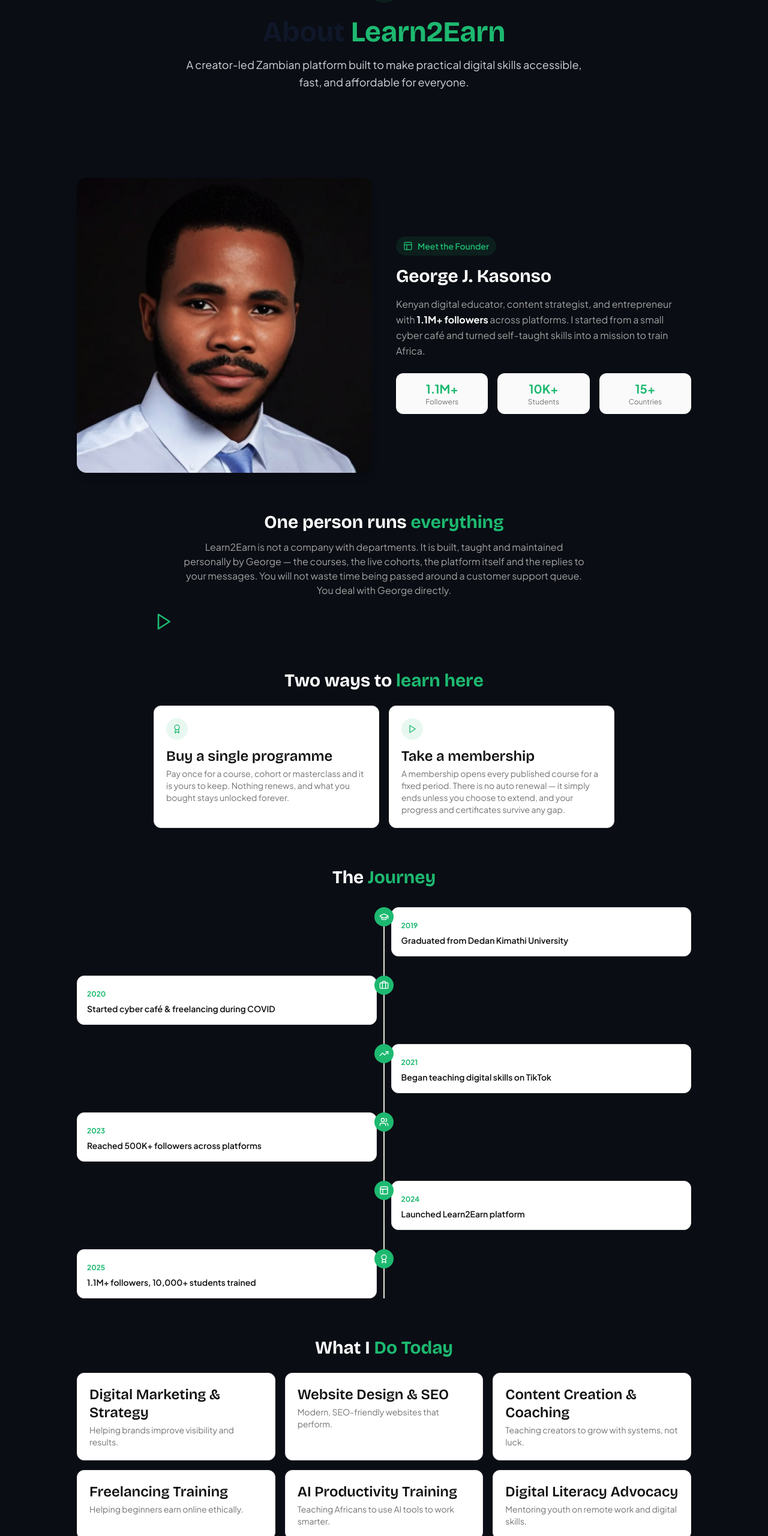
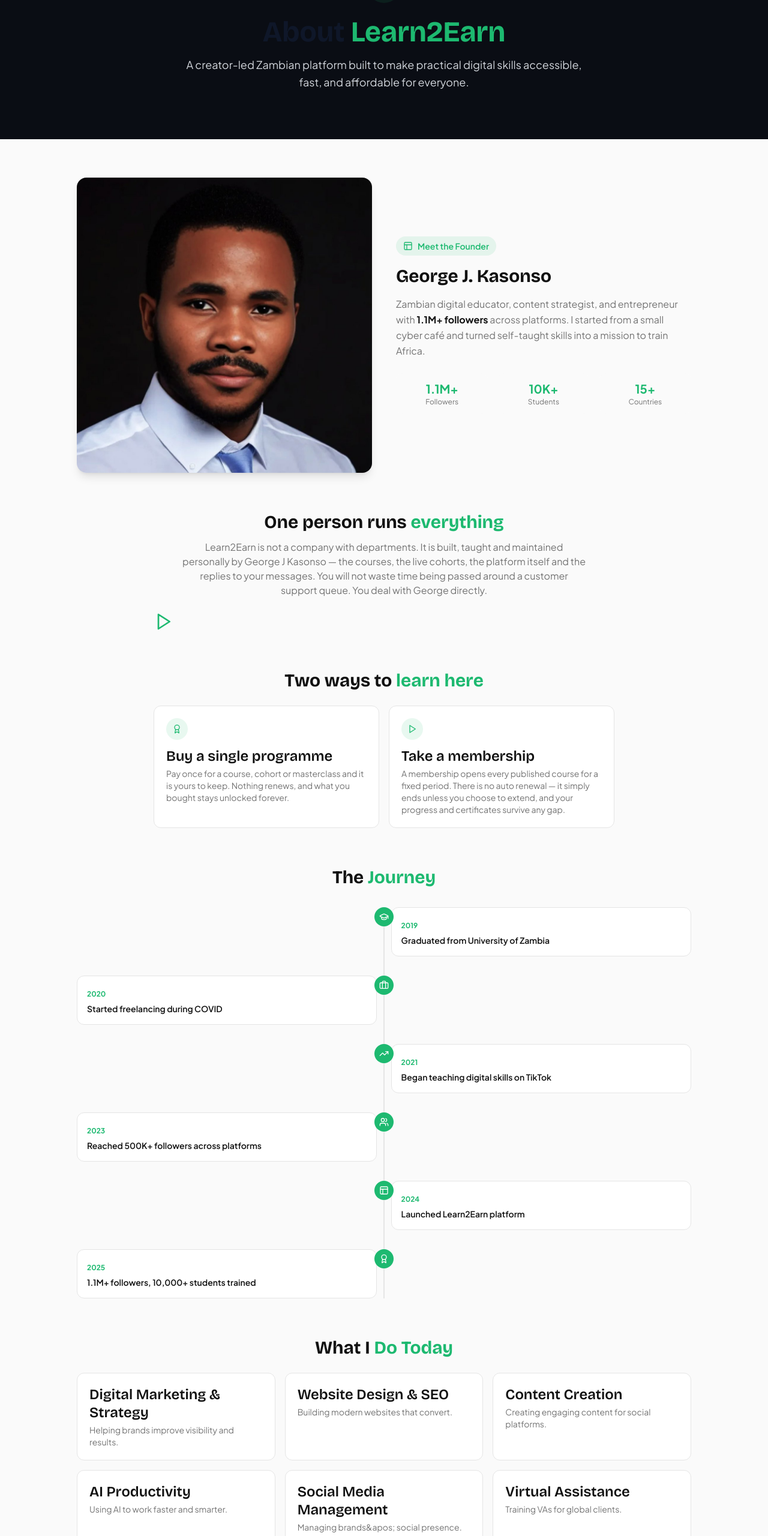
Before and after one commit to georgeonincome/learn2earn, a Next.js app: page /about in a window 1280 px wide. Shown: the part 240-2800 px from the top of the page at 60% size. Built offline with nearby package versions, Linux system fonts and the light colour scheme.

Commit message:
fix: restore previous about page (before reference rewrite)

```diff
--- a/app/about/page.tsx
+++ b/app/about/page.tsx
@@ -3,7 +3,7 @@ import Image from 'next/image'
 import { Layout, Award, Briefcase, GraduationCap, TrendingUp, Users, Heart, Play, ArrowRight } from 'lucide-react'
 import { SITE_CONFIG } from '@/lib/data'
 
-/* About page — exact 1:1 from Click2Skill About-D0g2GHRy.js, Zambianized:
+/* About page — exact 1:1 from click2skill About-D0g2GHRy.js, Zambianized:
    - Hero: dark section with founder image + headline + stats
    - "One person runs everything" section
    - "Two ways to learn here" cards
@@ -15,8 +15,8 @@ import { SITE_CONFIG } from '@/lib/data'
 */
 
 const TIMELINE = [
-  { year: '2019', title: 'Graduated from Dedan Kimathi University', icon: GraduationCap },
-  { year: '2020', title: 'Started cyber café & freelancing during COVID', icon: Briefcase },
+  { year: '2019', title: 'Graduated from University of Zambia', icon: GraduationCap },
+  { year: '2020', title: 'Started freelancing during COVID', icon: Briefcase },
   { year: '2021', title: 'Began teaching digital skills on TikTok', icon: TrendingUp },
   { year: '2023', title: 'Reached 500K+ followers across platforms', icon: Users },
   { year: '2024', title: 'Launched Learn2Earn platform', icon: Layout },
@@ -25,31 +25,31 @@ const TIMELINE = [
 
 const WHAT_IDO_TODAY = [
   { title: 'Digital Marketing & Strategy', desc: 'Helping brands improve visibility and results.' },
-  { title: 'Website Design & SEO', desc: 'Modern, SEO-friendly websites that perform.' },
-  { title: 'Content Creation & Coaching', desc: 'Teaching creators to grow with systems, not luck.' },
-  { title: 'Freelancing Training', desc: 'Helping beginners earn online ethically.' },
-  { title: 'AI Productivity Training', desc: 'Teaching Africans to use AI tools to work smarter.' },
-  { title: 'Digital Literacy Advocacy', desc: 'Mentoring youth on remote work and digital skills.' },
+  { title: 'Website Design & SEO', desc: 'Building modern websites that convert.' },
+  { title: 'Content Creation', desc: 'Creating engaging content for social platforms.' },
+  { title: 'AI Productivity', desc: 'Using AI to work faster and smarter.' },
+  { title: 'Social Media Management', desc: 'Managing brands&apos; social presence.' },
+  { title: 'Virtual Assistance', desc: 'Training VAs for global clients.' },
 ]
 
-const BRANDS = ['Safaricom', 'iTel Kenya', 'ALX Africa', 'Servercore', 'Arvocap', 'Moringa School']
+const BRANDS = ['MTN Zambia', 'Airtel Zambia', 'Zamtel', 'Zambia ICT Authority', 'Hivos Zambia', 'Tech Zambia']
 
 const WHATS_NEXT = [
-  { title: 'A physical campus, 2027/28', desc: 'A physical Click2Skill campus in Nairobi is planned for 2027/28, for in-person classes and hands-on labs. Until it opens, everything runs online.' },
-  { title: 'darasa.my', desc: 'A separate project Elvis is building alongside Click2Skill, extending the same practical teaching approach.' },
-  { title: 'elvisw.online', desc: "Elvis' personal site — speaking, consulting, brand work and everything outside the classroom." },
+  { title: 'A physical campus, 2027/28', desc: 'A physical Learn2Earn campus in Lusaka is planned for 2027/28, for in-person classes and hands-on labs. Until it opens, everything runs online.' },
+  { title: 'darasa.my', desc: 'A separate project George is building alongside Learn2Earn, extending the same practical teaching approach.' },
+  { title: 'georgekasonso.com', desc: 'George&apos;s personal site — speaking, consulting, brand work and everything outside the classroom.' },
 ]
 
+const firstName = SITE_CONFIG.founder.name.split(' ').slice(-1).join(' ')
 const fullName = SITE_CONFIG.founder.name
-const ACTION = '#0B854C'
 
 export default function AboutPage() {
   return (
-    <div className="min-h-screen bg-[#0A0D14] text-white">
-      {/* Hero section */}
+    <div className="min-h-screen bg-background">
+      {/* Dark hero section */}
       <section className="bg-[#0A0D14] text-white py-16 sm:py-20 px-6 lg:px-12">
-        <div className="mx-auto max-w-5xl px-4 sm:px-6 lg:px-12 text-center">
-          <div className="inline-flex items-center justify-center w-14 h-14 bg-primary/10 rounded-full mb-6">
+        <div className="max-w-5xl mx-auto text-center">
+          <div className="inline-flex items-center justify-center w-14 h-14 bg-[hsl(152_73%_42%_/0.1)] rounded-full mb-6">
             <Heart className="w-7 h-7 text-[hsl(var(--primary))]" />
           </div>
           <h1 className="text-3xl sm:text-4xl lg:text-5xl font-bold mb-4">
@@ -80,10 +80,9 @@ export default function AboutPage() {
                 <Layout className="w-4 h-4 text-[hsl(var(--primary))]" />
                 <span className="text-sm font-semibold text-[hsl(var(--primary))]">Meet the Founder</span>
               </div>
-              <h2 className="text-2xl sm:text-3xl font-bold text-white">{fullName}</h2>
-              <p className="text-[#A3A3A3] leading-relaxed">
-                Kenyan digital educator, content strategist, and entrepreneur with{' '}
-                <span className="font-bold text-white">1.1M+ followers</span> across platforms. I started from a small cyber café and turned self-taught skills into a mission to train Africa.
+              <h2 className="text-2xl sm:text-3xl font-bold text-[#111111]">{fullName}</h2>
+              <p className="text-[#737373] leading-relaxed">
+                Zambian digital educator, content strategist, and entrepreneur with <span className="font-bold text-[#111111]">1.1M+ followers</span> across platforms. I started from a small cyber café and turned self-taught skills into a mission to train Africa.
               </p>
               <div className="grid grid-cols-3 gap-4 pt-2">
                 <div className="text-center p-3 bg-[#FAFAFA] rounded-xl">
@@ -104,11 +103,11 @@ export default function AboutPage() {
 
           {/* One person runs everything */}
           <section>
-            <h2 className="text-2xl sm:text-3xl font-bold text-white mb-3 text-center">
+            <h2 className="text-2xl sm:text-3xl font-bold text-[#111111] mb-3 text-center">
               One person runs <span className="text-[hsl(var(--primary))]">everything</span>
             </h2>
-            <p className="text-[#A3A3A3] text-center max-w-2xl mx-auto mb-6">
-              Learn2Earn is not a company with departments. It is built, taught and maintained personally by George — the courses, the live cohorts, the platform itself and the replies to your messages. You will not waste time being passed around a customer support queue. You deal with George directly.
+            <p className="text-[#737373] text-center max-w-2xl mx-auto mb-6">
+              Learn2Earn is not a company with departments. It is built, taught and maintained personally by George J Kasonso — the courses, the live cohorts, the platform itself and the replies to your messages. You will not waste time being passed around a customer support queue. You deal with George directly.
             </p>
             <div className="max-w-3xl mx-auto">
               <Play className="w-8 h-8 text-[hsl(var(--primary))]" />
@@ -117,7 +116,7 @@ export default function AboutPage() {
 
           {/* Two ways to learn here */}
           <section>
-            <h2 className="text-2xl sm:text-3xl font-bold text-white mb-6 text-center">
+            <h2 className="text-2xl sm:text-3xl font-bold text-[#111111] mb-6 text-center">
               Two ways to <span className="text-[hsl(var(--primary))]">learn here</span>
             </h2>
             <div className="grid sm:grid-cols-2 gap-4 max-w-3xl mx-auto">
@@ -144,7 +143,7 @@ export default function AboutPage() {
 
           {/* The Journey */}
           <section>
-            <h2 className="text-2xl sm:text-3xl font-bold text-white mb-8 text-center">
+            <h2 className="text-2xl sm:text-3xl font-bold text-[#111111] mb-8 text-center">
               The <span className="text-[hsl(var(--primary))]">Journey</span>
             </h2>
             <div className="relative">
@@ -163,14 +162,15 @@ export default function AboutPage() {
                         <p className="text-sm font-semibold text-[#111111] mt-1">{t.title}</p>
                       </div>
                     </div>
-                )})}
+                  )
+                })}
               </div>
             </div>
           </section>
 
           {/* What I Do Today */}
           <section>
-            <h2 className="text-2xl sm:text-3xl font-bold text-white mb-6 text-center">
+            <h2 className="text-2xl sm:text-3xl font-bold text-[#111111] mb-6 text-center">
               What I <span className="text-[hsl(var(--primary))]">Do Today</span>
             </h2>
             <div className="grid sm:grid-cols-2 lg:grid-cols-3 gap-4">
@@ -185,7 +185,7 @@ export default function AboutPage() {
 
           {/* Brands I've Worked With */}
           <section className="text-center">
-            <h2 className="text-2xl font-bold text-white mb-6">Brands I've Worked With</h2>
+            <h2 className="text-2xl font-bold text-[#111111] mb-6">Brands I've Worked With</h2>
             <div className="flex flex-wrap justify-center gap-3">
               {BRANDS.map((b) => (
                 <span key={b} className="px-4 py-2 bg-[#FAFAFA] rounded-full text-sm font-medium text-[#111111]">{b}</span>
@@ -195,7 +195,7 @@ export default function AboutPage() {
 
           {/* What's next */}
           <section>
-            <h2 className="text-2xl sm:text-3xl font-bold text-white mb-6 text-center">
+            <h2 className="text-2xl sm:text-3xl font-bold text-[#111111] mb-6 text-center">
               What's <span className="text-[hsl(var(--primary))]">next</span>
             </h2>
             <div className="grid sm:grid-cols-3 gap-4">
@@ -214,15 +214,15 @@ export default function AboutPage() {
           {/* Dark CTA */}
           <section className="bg-[#0A0D14] text-white p-8 sm:p-10 rounded-2xl text-center">
             <h2 className="text-2xl sm:text-3xl font-bold mb-3">
-              Africa doesn&apos;t need more degrees — <span className="text-[hsl(var(--primary))]">Africa needs more skills.</span>
+              Zambia doesn&apos;t need more degrees — <span className="text-[hsl(var(--primary))]">Zambia needs more skills.</span>
             </h2>
-            <p className="text-lg text-gray-300 mb-6 max-w-xl mx-auto">
+            <p className="text-gray-300 mb-6 max-w-xl mx-auto">
               Your past doesn&apos;t define your potential. Your skill will.
             </p>
             <div className="flex flex-col sm:flex-row gap-3 justify-center">
               <Link
                 href="/courses"
-                className="inline-flex h-12 items-center justify-center rounded-lg px-6 font-bold text-sm" style={{ backgroundColor: ACTION, color: '#0D0D0D' }}
+                className="inline-flex h-12 items-center justify-center rounded-lg px-6 font-bold text-sm bg-[hsl(var(--primary))] hover:bg-[hsl(152_72%_36%)] text-[#0D0D0D]"
               >
                 Explore Courses
               </Link>
```
Lines whose indentation alone changed are shown as unchanged.
